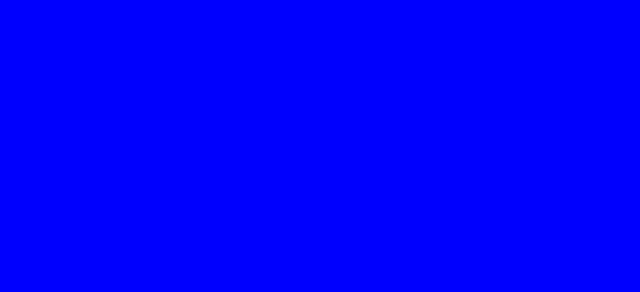
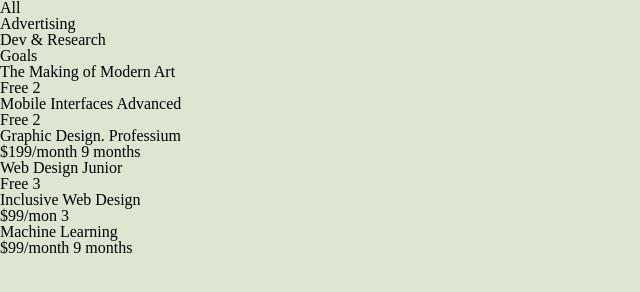
Before and after one commit to mijinB/vite_css_layout, a website built with Vite: page index.html in a window 1280 px wide. Shown: the whole page, without its empty margins (0-640 px from the left). Built offline with nearby package versions, Linux system fonts and the light colour scheme.

Commit message:
first clone HTML

```diff
--- a/index.html
+++ b/index.html
@@ -9,6 +9,60 @@
 </head>
 
 <body>
+  <div class="phone">
+    <header class="header">
+      <ul class="header__list">
+        <li class="header__list-item">All</li>
+        <li class="header__list-item">Advertising</li>
+        <li class="header__list-item">Dev & Research</li>
+        <li class="header__list-item">Goals</li>
+      </ul>
+    </header>
+    <div class="cards">
+      <div class="cards__card">
+        <h2 class="card__title">The Making of Modern Art</h2>
+        <div class="card__footer">
+          <span class="price">Free</span>
+          <span class="lenght">2</span>
+        </div>
+      </div>
+      <div class="cards__card">
+        <h2 class="card__title">Mobile Interfaces Advanced</h2>
+        <div class="card__footer">
+          <span class="price">Free</span>
+          <span class="lenght">2</span>
+        </div>
+      </div>
+      <div class="cards__card">
+        <h2 class="card__title">Graphic Design. Professium</h2>
+        <div class="card__footer">
+          <span class="price">$199/month</span>
+          <span class="lenght">9 months</span>
+        </div>
+      </div>
+      <div class="cards__card">
+        <h2 class="card__title">Web Design Junior</h2>
+        <div class="card__footer">
+          <span class="price">Free</span>
+          <span class="lenght">3</span>
+        </div>
+      </div>
+      <div class="cards__card">
+        <h2 class="card__title">Inclusive Web Design</h2>
+        <div class="card__footer">
+          <span class="price">$99/mon</span>
+          <span class="lenght">3</span>
+        </div>
+      </div>
+      <div class="cards__card">
+        <h2 class="card__title">Machine Learning</h2>
+        <div class="card__footer">
+          <span class="price">$99/month</span>
+          <span class="lenght">9 months</span>
+        </div>
+      </div>
+    </div>
+  </div>
 </body>
 
 </html>
--- /dev/null
+++ b/styles/reset.scss
@@ -0,0 +1,48 @@
+/* http://meyerweb.com/eric/tools/css/reset/
+   v2.0 | 20110126
+   License: none (public domain)
+*/
+
+html, body, div, span, applet, object, iframe,
+h1, h2, h3, h4, h5, h6, p, blockquote, pre,
+a, abbr, acronym, address, big, cite, code,
+del, dfn, em, img, ins, kbd, q, s, samp,
+small, strike, strong, sub, sup, tt, var,
+b, u, i, center,
+dl, dt, dd, ol, ul, li,
+fieldset, form, label, legend,
+table, caption, tbody, tfoot, thead, tr, th, td,
+article, aside, canvas, details, embed,
+figure, figcaption, footer, header, hgroup,
+menu, nav, output, ruby, section, summary,
+time, mark, audio, video {
+	margin: 0;
+	padding: 0;
+	border: 0;
+	font-size: 100%;
+	font: inherit;
+	vertical-align: baseline;
+}
+/* HTML5 display-role reset for older browsers */
+article, aside, details, figcaption, figure,
+footer, header, hgroup, menu, nav, section {
+	display: block;
+}
+body {
+	line-height: 1;
+}
+ol, ul {
+	list-style: none;
+}
+blockquote, q {
+	quotes: none;
+}
+blockquote:before, blockquote:after,
+q:before, q:after {
+	content: '';
+	content: none;
+}
+table {
+	border-collapse: collapse;
+	border-spacing: 0;
+}
--- a/styles/style.scss
+++ b/styles/style.scss
@@ -1,7 +1,5 @@
-$bgColor: blue;
+@import "./reset.scss";
 
 body {
-  margin: 0;
-  padding: 0;
-  background-color: $bgColor;
+  background-color: #dce6d1;
 }
```
Also changed, not shown: assets/images/01.png (added).
